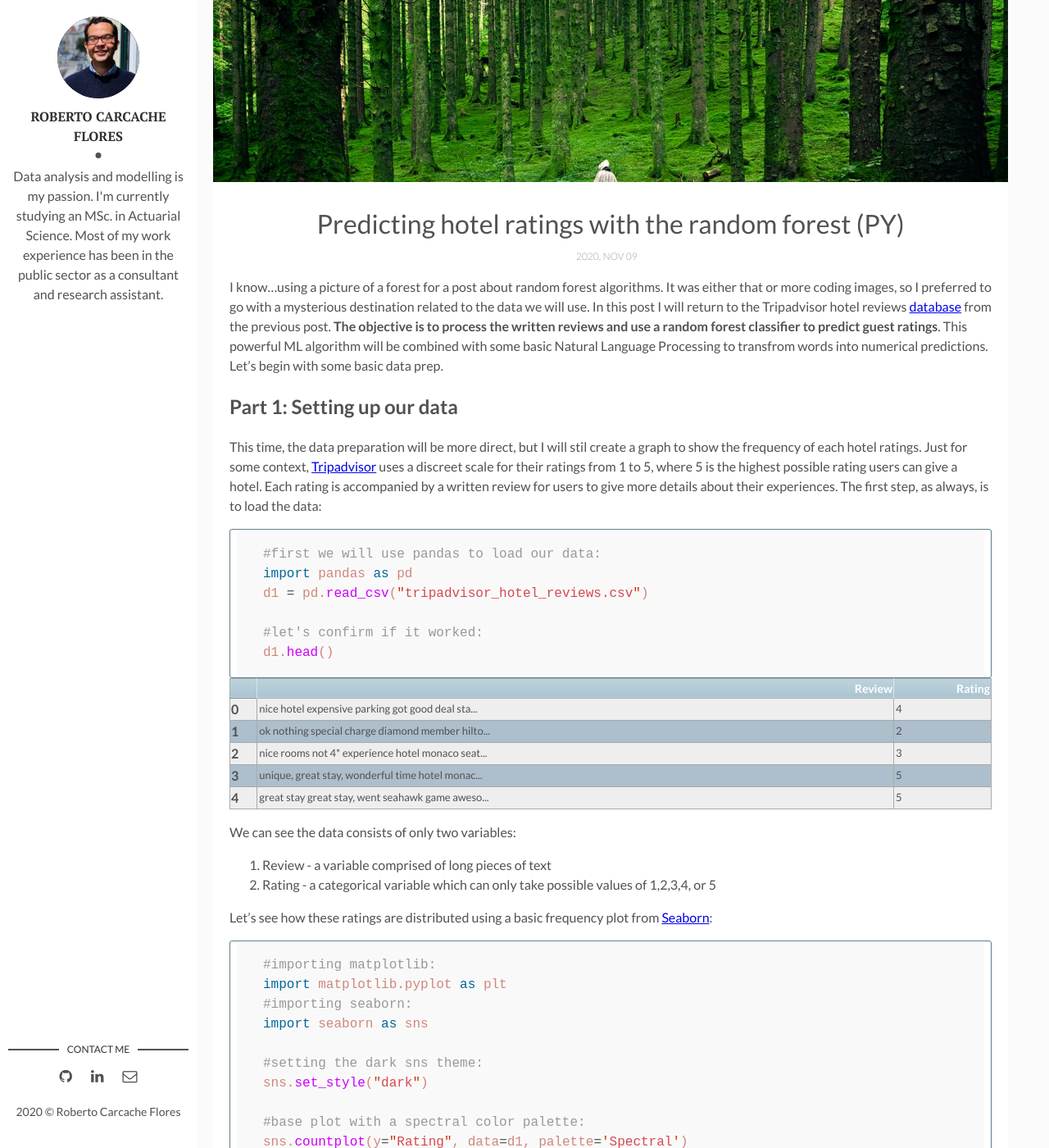
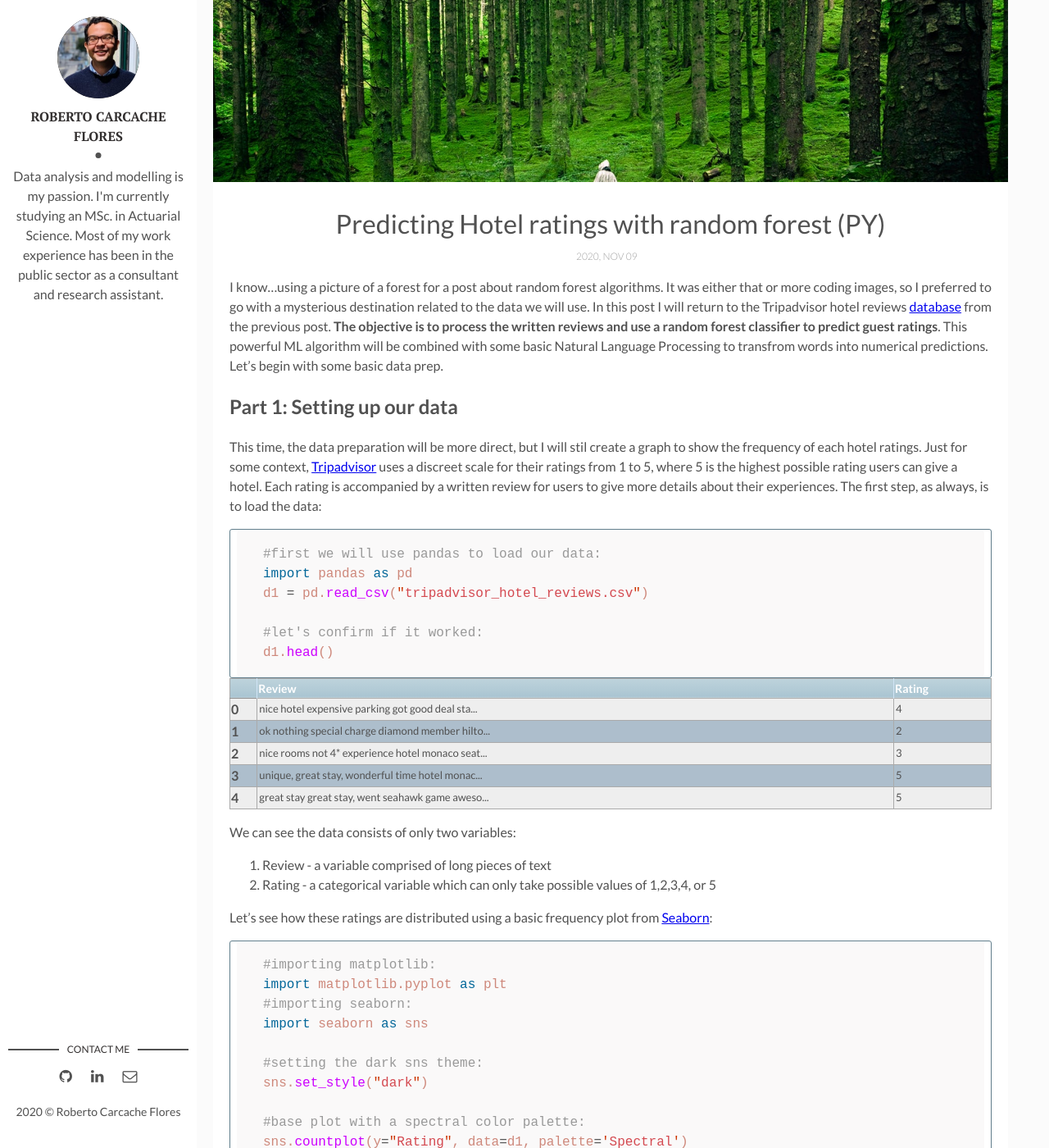
Before and after one commit to rcarcacheflores/Research, a Jekyll site: the page built from _posts/2020-11-9-post8.md, in a window 1280 px wide and 1400 px high, scrolled down 298 px. Shown: the whole window at 82% size. Built offline with Jekyll 4.4.1, drawn with Linux system fonts in a browser that asks for light colours.

Commit message:
Update 2020-11-9-post8.md

```diff
--- a/_posts/2020-11-9-post8.md
+++ b/_posts/2020-11-9-post8.md
@@ -1,6 +1,6 @@
 ---
 layout: post
-title: Predicting hotel ratings with the random forest (PY)
+title: Predicting Hotel ratings with random forest (PY)
 date: 2020-11-09 12:29:31 +0700
 description: Performing basic NLP and fitting a random forest classifier for Tripadvisor hotel reviews.
 img: post8.jpg
@@ -37,12 +37,12 @@ d1.head()
     }
 
     .dataframe thead th {
-        text-align: right;
+        text-align: left;
     }
 </style>
 <table border="1" class="dataframe">
   <thead>
-    <tr style="text-align: right;">
+    <tr style="text-align: left;">
       <th></th>
       <th>Review</th>
       <th>Rating</th>
```
